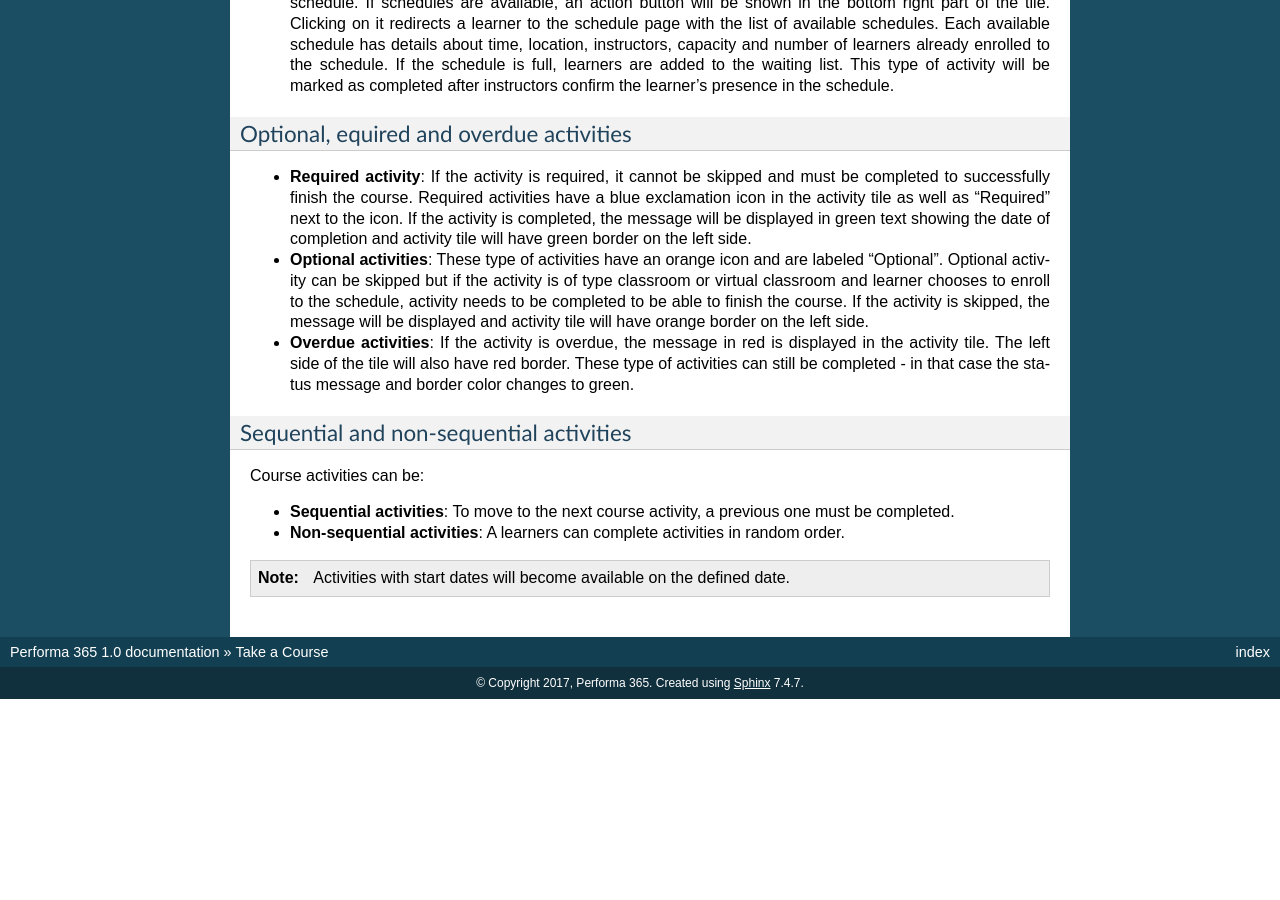
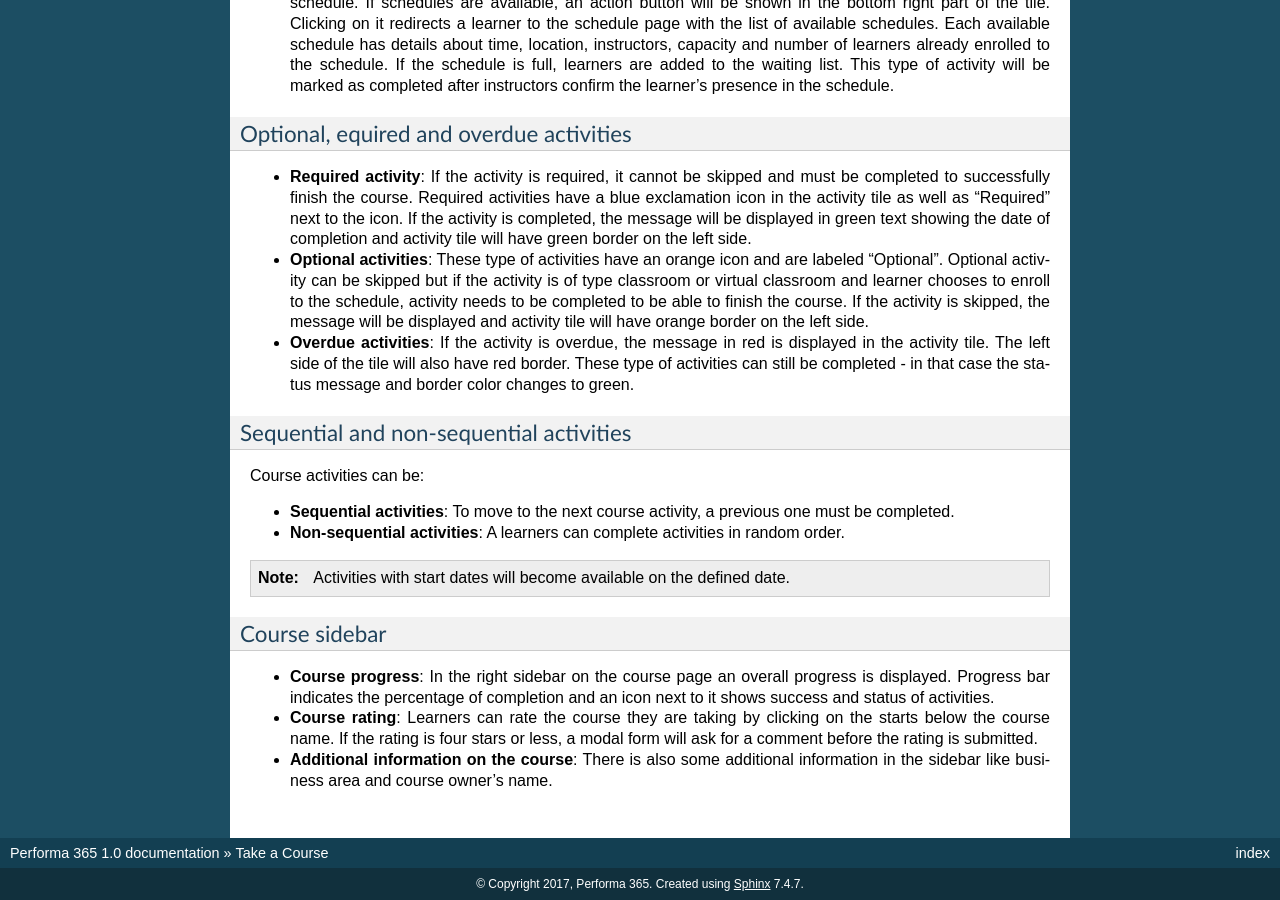
Before and after one commit to pslisko/performa365docs, a Sphinx documentation site: the page built from docs/howto/take_a_course.rst, in a window 1280 px wide and 900 px high, scrolled down 724 px. Built offline with Sphinx 7.4.7, drawn with Linux system fonts in a browser that asks for light colours; pages that are not in the unit, such as notebooks, are missing from menus; before the commit the page ends 1423 px from its top, so only the background shows below that.

Commit message:
Update take_a_course.rst

```diff
--- a/docs/howto/take_a_course.rst
+++ b/docs/howto/take_a_course.rst
@@ -47,3 +47,11 @@ Course activities can be:
 * **Non-sequential activities**: A learners can complete activities in random order.
 
 .. note:: Activities with start dates will become available on the defined date.
+
+
+Course sidebar
+***************
+
+* **Course progress**: In the right sidebar on the course page an overall progress is displayed. Progress bar indicates the percentage of completion and an icon next to it shows success and status of activities.
+* **Course rating**: Learners can rate the course they are taking by clicking on the starts below the course name. If the rating is four stars or less, a modal form will ask for a comment before the rating is submitted.
+* **Additional information on the course**:  There is also some additional information in the sidebar like business area and course owner's name.
```
